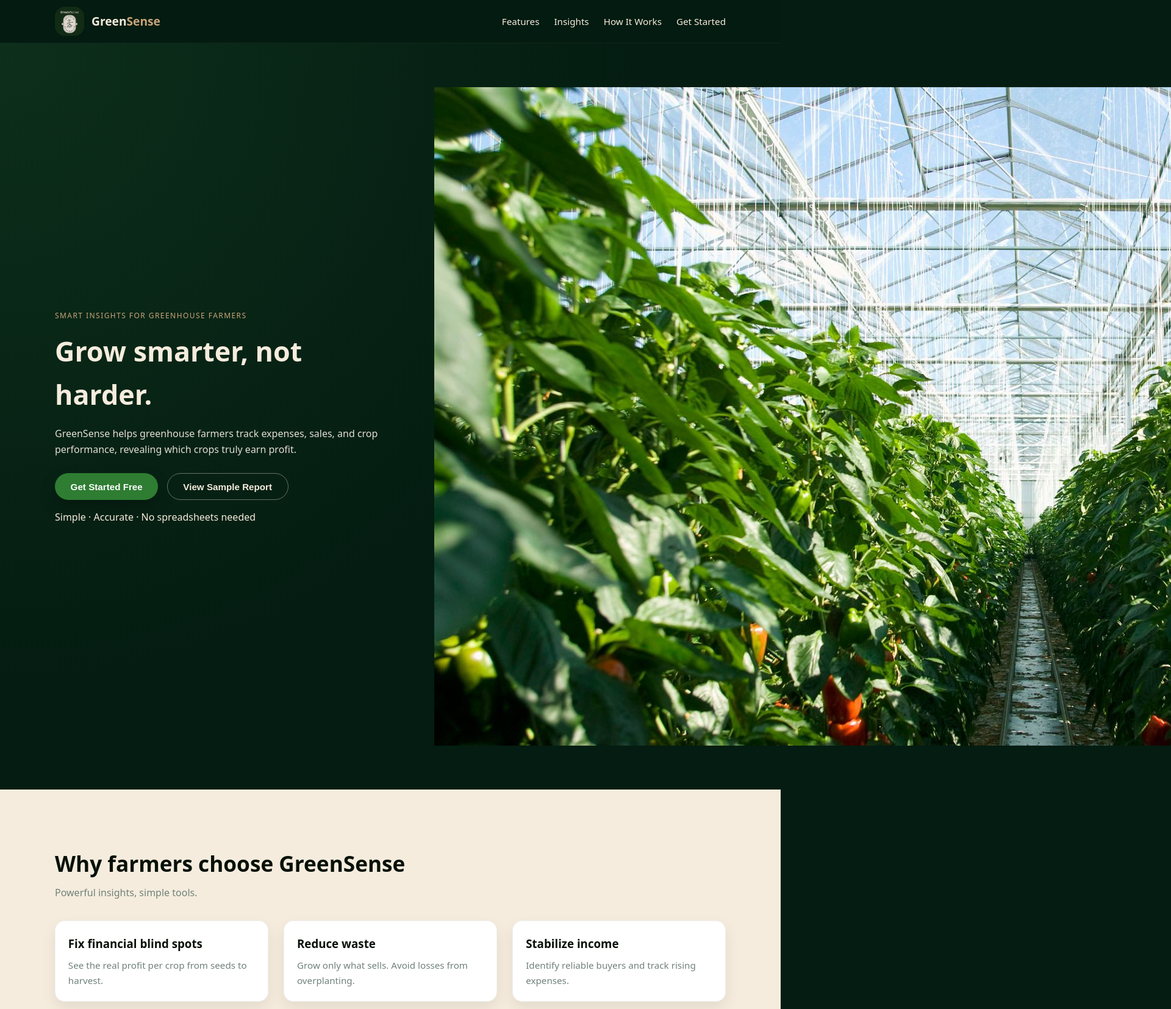
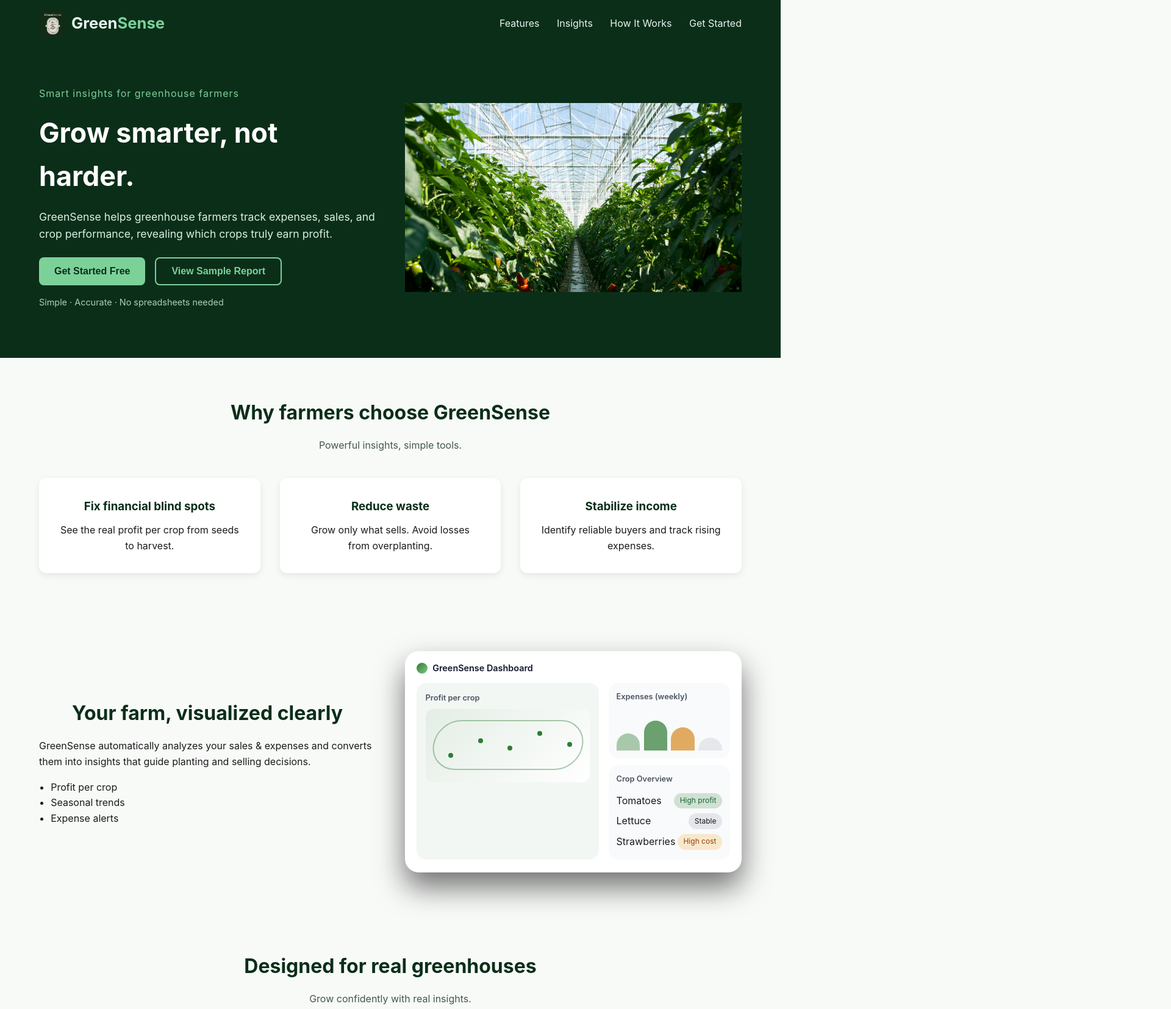
Before and after one commit to Drewww17/GreenSense, a plain HTML site: page index.html in a window 1280 px wide. Shown: the top 1655 px of the page at 61% size, 1920 px wide, since content can reach past the window. Drawn offline with Linux system fonts and the light colour scheme; files whose address does not match are found by name.

Commit message:
Refactor styles and improve layout responsiveness
Refactor global styles, update color variables, and enhance layout responsiveness.

```diff
--- a/style.css
+++ b/style.css
@@ -1,473 +1,428 @@
-/* Global base styles */
-
-:root {
-  --color-bg: #041c11;           /* dark green (page background) */
-  --color-surface: #0d2f1b;      /* card/nav background */
-  --color-cream: #f5ecdd;        /* light cream (text background) */
-  --color-accent: #c8a47a;       /* beige accent from logo */
-  --color-primary: #2e7d32;      /* green buttons */
-  --color-text: #071108;
-  --color-muted: #70827a;
-}
-
-*,
-*::before,
-*::after {
+/* GLOBAL RESETS */
+* {
+  margin: 0;
+  padding: 0;
   box-sizing: border-box;
 }
 
 body {
-  margin: 0;
-  font-family: system-ui, -apple-system, BlinkMacSystemFont, "Segoe UI",
-    sans-serif;
-  background: var(--color-bg);
-  color: var(--color-text);
+  font-family: "Inter", Arial, sans-serif;
+  background: #f8faf8;
+  color: #1a1a1a;
   line-height: 1.6;
 }
 
-/* Layout helpers */
-
-.container {
-  width: min(1100px, 100% - 2.5rem);
-  margin: 0 auto;
+img {
+  max-width: 100%;
+  display: block;
 }
 
+/* CONTAINERS */
+.container {
+  width: 90%;
+  max-width: 1200px;
+  margin: auto;
+}
+
+/* NAVBAR */
+.site-header {
+  background: #0b2e19;
+  padding: 1rem 0;
+  position: sticky;
+  top: 0;
+  z-index: 50;
+}
+
+.nav-container {
+  display: flex;
+  justify-content: space-between;
+  align-items: center;
+}
+
+.brand {
+  display: flex;
+  align-items: center;
+  gap: 0.5rem;
+  text-decoration: none;
+}
+
+.brand-logo {
+  width: 45px;
+}
+
+.brand-name {
+  font-size: 1.6rem;
+  font-weight: 700;
+  color: #e6f4ee;
+}
+
+.brand-name span {
+  color: #7cd199;
+}
+
+.main-nav a {
+  color: #e6f4ee;
+  text-decoration: none;
+  margin-left: 1.5rem;
+  font-size: 1rem;
+  transition: 0.3s;
+}
+
+.main-nav a:hover {
+  color: #7cd199;
+}
+
+/* HERO SECTION */
+.hero {
+  padding: 4rem 0 5rem;
+  background: #0b2e19;
+  color: #fff;
+}
+
+.hero-grid {
+  display: grid;
+  grid-template-columns: 1fr 1fr;
+  gap: 3rem;
+  align-items: center;
+}
+
+.tagline {
+  font-size: 1rem;
+  letter-spacing: 1px;
+  color: #7cd199;
+}
+
+.hero h1 {
+  font-size: 2.8rem;
+  margin: 1rem 0;
+}
+
+.hero-text {
+  color: #d8f0e3;
+  margin-bottom: 1.5rem;
+  font-size: 1.1rem;
+}
+
+.hero-actions {
+  display: flex;
+  gap: 1rem;
+  margin-bottom: 1rem;
+}
+
+.btn {
+  padding: 12px 25px;
+  border-radius: 8px;
+  border: none;
+  cursor: pointer;
+  font-weight: 600;
+  font-size: 1rem;
+}
+
+.btn.primary {
+  background: #7cd199;
+  color: #0b2e19;
+}
+
+.btn.ghost {
+  background: transparent;
+  border: 2px solid #7cd199;
+  color: #7cd199;
+}
+
+.hero-note {
+  font-size: 0.9rem;
+  color: #aacfbf;
+}
+
+/* FEATURES SECTION */
 .section {
   padding: 4rem 0;
 }
 
 .section-title {
-  font-size: clamp(1.8rem, 3vw, 2.2rem);
-  margin-bottom: 0.5rem;
+  text-align: center;
+  font-size: 2rem;
+  margin-bottom: 1rem;
+  color: #0b2e19;
 }
 
 .section-subtitle {
-  margin-top: 0;
-  color: var(--color-muted);
+  text-align: center;
+  margin-bottom: 2.5rem;
+  color: #43584b;
 }
 
-/* Header / nav */
-
-.site-header {
-  position: sticky;
-  top: 0;
-  z-index: 10;
-  background: rgba(4, 28, 17, 0.92);
-  backdrop-filter: blur(10px);
-  border-bottom: 1px solid rgba(255, 255, 255, 0.05);
+.features-grid {
+  display: grid;
+  grid-template-columns: repeat(3, 1fr);
+  gap: 2rem;
 }
 
-.nav-container {
-  display: flex;
-  align-items: center;
-  justify-content: space-between;
-  padding: 0.7rem 0;
+.feature-card {
+  background: #ffffff;
+  padding: 2rem;
+  border-radius: 12px;
+  box-shadow: 0 4px 12px rgba(0, 0, 0, 0.08);
+  text-align: center;
 }
 
-.brand {
-  display: flex;
-  align-items: center;
-  gap: 0.75rem;
-  text-decoration: none;
-  color: var(--color-cream);
+.feature-card h3 {
+  margin-bottom: 0.7rem;
+  color: #0b2e19;
 }
 
-.brand-logo {
-  width: 48px;
-  height: 48px;
-  border-radius: 1rem;
-  object-fit: cover;
-}
-
-.brand-name {
-  font-weight: 700;
-  font-size: 1.2rem;
-}
-
-.brand-name span {
-  color: var(--color-accent);
-}
-
-.main-nav {
-  display: flex;
-  gap: 1.5rem;
-}
-
-.main-nav a {
-  text-decoration: none;
-  color: var(--color-cream);
-  font-size: 0.95rem;
-  position: relative;
-}
-
-.main-nav a::after {
-  content: "";
-  position: absolute;
-  left: 0;
-  bottom: -0.25rem;
-  width: 0;
-  height: 2px;
-  background: var(--color-accent);
-  transition: width 0.2s ease;
-}
-
-.main-nav a:hover::after {
-  width: 100%;
-}
-
-/* Buttons */
-
-.btn {
-  border: none;
-  padding: 0.8rem 1.6rem;
-  border-radius: 999px;
-  font-weight: 600;
-  cursor: pointer;
-  font-size: 0.95rem;
-  transition: transform 0.15s ease, box-shadow 0.15s ease,
-    background 0.15s ease;
-}
-
-.btn.primary {
-  background: var(--color-primary);
-  color: #fff;
-  box-shadow: 0 12px 25px rgba(0, 0, 0, 0.25);
-}
-
-.btn.primary:hover {
-  transform: translateY(-1px);
-  box-shadow: 0 18px 40px rgba(0, 0, 0, 0.35);
-}
-
-.btn.ghost {
-  background: transparent;
-  color: var(--color-cream);
-  border: 1px solid rgba(245, 236, 221, 0.4);
-}
-
-.btn.ghost:hover {
-  background: rgba(245, 236, 221, 0.08);
-}
-
-.btn.large {
-  padding-inline: 2.4rem;
-}
-
-/* HERO */
-
-.hero {
-  background: radial-gradient(circle at top left, #0d2f1b 0, #041c11 60%);
-  color: var(--color-cream);
-  padding: 4.5rem 0 4rem;
-}
-
-.hero-grid {
+/* VISUAL SECTION */
+.visual-grid {
   display: grid;
-  grid-template-columns: minmax(0, 3fr) minmax(0, 2.5fr);
+  grid-template-columns: 1fr 1fr;
   gap: 3rem;
   align-items: center;
 }
 
-.tagline {
-  text-transform: uppercase;
-  letter-spacing: 0.12em;
-  font-size: 0.75rem;
-  color: var(--color-accent);
+.visual-text ul {
+  margin-top: 1rem;
+  margin-left: 1.2rem;
 }
 
-.hero h1 {
-  font-size: clamp(2.2rem, 4vw, 2.8rem);
-  margin: 0.7rem 0 0.8rem;
+.visual-mockup {
+  background: #ffffff;
+  border-radius: 1.4rem;
+  padding: 1rem 1.2rem 1.3rem;
+  box-shadow: 0 24px 48px rgba(0, 0, 0, 0.55);
 }
 
-.hero-text {
-  max-width: 34rem;
-  color: #e1ded5;
+/* DASHBOARD HEADER */
+.dash-header {
+  display: flex;
+  align-items: center;
+  gap: 0.5rem;
+  margin-bottom: 0.8rem;
 }
 
-.hero-actions {
-  display: flex;
-  flex-wrap: wrap;
-  gap: 0.9rem;
-  margin-top: 1.6rem;
+.dash-logo {
+  width: 18px;
+  height: 18px;
+  border-radius: 50%;
+  background: linear-gradient(135deg, #2e7d32, #81c784);
 }
 
-.hero-visual {
-  display: flex;
-  justify-content: flex-end;
+.dash-title {
+  font-size: 0.9rem;
+  font-weight: 600;
+  color: #111827;
 }
 
-.hero-card {
-  background: var(--color-cream);
-  color: var(--color-text);
-  border-radius: 1.5rem;
-  padding: 1.5rem 1.4rem 1.6rem;
-  box-shadow: 0 18px 36px rgba(0, 0, 0, 0.4);
-  max-width: 360px;
+/* DASHBOARD LAYOUT */
+.dash-layout {
+  display: grid;
+  grid-template-columns: minmax(0, 1.5fr) minmax(0, 1fr);
+  gap: 1rem;
 }
 
-.hero-card h2 {
-  margin: 0 0 1rem;
-  font-size: 1.1rem;
+.dash-main {
+  background: #f3f7f4;
+  padding: 0.9rem;
+  border-radius: 1rem;
 }
 
-.hero-stats {
-  display: grid;
-  grid-template-columns: 1fr;
+.dash-label {
+  margin-bottom: 0.5rem;
+  font-size: 0.8rem;
+  font-weight: 600;
+  color: #4b5563;
+}
+
+/* LINE CHART FAKE */
+.dash-chart-line {
+  position: relative;
+  height: 120px;
+  border-radius: 0.8rem;
+  background: linear-gradient(135deg, rgba(46, 125, 50, 0.08), #ffffff);
+}
+
+.dash-chart-line::before {
+  content: "";
+  position: absolute;
+  inset: 18px 12px 20px;
+  border-radius: 999px;
+  border: 2px solid rgba(46, 125, 50, 0.4);
+  transform: skewX(-8deg);
+}
+
+.dash-chart-line .point {
+  position: absolute;
+  width: 8px;
+  height: 8px;
+  border-radius: 50%;
+  background: #2e7d32;
+}
+
+.dash-chart-line .point:nth-child(1) { left: 14%; top: 60%; }
+.dash-chart-line .point:nth-child(2) { left: 32%; top: 40%; }
+.dash-chart-line .point:nth-child(3) { left: 50%; top: 50%; }
+.dash-chart-line .point:nth-child(4) { left: 68%; top: 30%; }
+.dash-chart-line .point:nth-child(5) { left: 86%; top: 45%; }
+
+/* SIDE DASHBOARD */
+.dash-side {
+  display: flex;
+  flex-direction: column;
   gap: 0.7rem;
 }
 
-.stat-card {
-  padding: 0.8rem 0.9rem;
+.dash-card {
+  background: #f9fafb;
+  padding: 0.8rem;
   border-radius: 1rem;
-  font-size: 0.9rem;
 }
 
-.stat-label {
-  margin: 0;
-  color: var(--color-muted);
-  font-size: 0.8rem;
+/* BAR CHART */
+.dash-chart-bars {
+  display: flex;
+  align-items: flex-end;
+  gap: 0.4rem;
+  height: 70px;
 }
 
-.stat-value {
-  margin: 0.2rem 0 0;
-  font-weight: 600;
+.bar {
+  flex: 1;
+  border-radius: 999px 999px 0 0;
+  background: #e5e7eb;
 }
 
-.stat-card.good {
-  background: #e3f3df;
+.bar-1 { height: 40%; background: rgba(46, 125, 50, 0.4); }
+.bar-2 { height: 70%; background: rgba(46, 125, 50, 0.7); }
+.bar-3 { height: 55%; background: rgba(222, 163, 80, 0.9); }
+.bar-4 { height: 30%; }
+
+/* CROP TABLE */
+.dash-table {
+  list-style: none;
+  padding: 0;
+  margin-top: 0.4rem;
 }
 
-.stat-card.warn {
-  background: #fff2d9;
-}
-
-.stat-card.neutral {
-  background: #e7e3da;
-}
-
-/* FEATURES */
-
-.features {
-  background: #f5ecdd;
-}
-
-.features-grid {
-  margin-top: 2rem;
-  display: grid;
-  grid-template-columns: repeat(3, minmax(0, 1fr));
-  gap: 1.6rem;
-}
-
-.feature-card {
-  background: #ffffff;
-  border-radius: 1rem;
-  padding: 1.4rem 1.3rem;
-  box-shadow: 0 10px 24px rgba(0, 0, 0, 0.08);
-  border: 1px solid rgba(0, 0, 0, 0.05);
-}
-
-.feature-card h3 {
-  margin-top: 0;
-  margin-bottom: 0.5rem;
-}
-
-.feature-card p {
-  margin: 0;
-  font-size: 0.95rem;
-  color: var(--color-muted);
-}
-
-/* VISUAL SECTION */
-
-.visual {
-  background: #0b2415;
-  color: var(--color-cream);
-}
-
-.visual-grid {
-  display: grid;
-  grid-template-columns: minmax(0, 1.2fr) minmax(0, 1.3fr);
-  gap: 2.2rem;
-  align-items: center;
-}
-
-.visual-text ul {
-  padding-left: 1.2rem;
-}
-
-.visual-text li {
-  margin-bottom: 0.5rem;
-}
-
-/* Fake dashboard card */
-
-.visual-card {
-  background: var(--color-cream);
-  border-radius: 1.4rem;
-  padding: 1rem;
-  box-shadow: 0 18px 32px rgba(0, 0, 0, 0.45);
-}
-
-.visual-header {
-  display: flex;
-  gap: 0.3rem;
-  margin-bottom: 0.7rem;
-}
-
-.visual-header span {
-  width: 0.6rem;
-  height: 0.6rem;
-  border-radius: 999px;
-  background: #d0d7de;
-}
-
-.visual-body {
-  background: linear-gradient(135deg, #e8f5e9, #ffffff);
-  border-radius: 1.1rem;
-  padding: 1rem;
-}
-
-.visual-chart {
-  height: 110px;
-  border-radius: 0.8rem;
-  background: repeating-linear-gradient(
-      135deg,
-      rgba(46, 125, 50, 0.1),
-      rgba(46, 125, 50, 0.1) 6px,
-      rgba(255, 255, 255, 0.7) 6px,
-      rgba(255, 255, 255, 0.7) 12px
-    );
-  margin-bottom: 0.9rem;
-}
-
-.visual-rows .row {
+.dash-table li {
   display: flex;
   justify-content: space-between;
-  font-size: 0.9rem;
-  margin-bottom: 0.4rem;
+  padding: 0.25rem 0;
 }
 
 .pill {
-  padding: 0.1rem 0.6rem;
+  padding: 0.15rem 0.6rem;
   border-radius: 999px;
-  font-size: 0.78rem;
-  background: rgba(0, 0, 0, 0.08);
+  font-size: 0.75rem;
+  background: rgba(107, 114, 128, 0.15);
 }
 
-.pill.good {
-  background: rgba(46, 125, 50, 0.18);
-  color: #1b5e20;
+.pill-good {
+  background: rgba(46, 125, 50, 0.2);
+  color: #166534;
 }
 
-.pill.warn {
-  background: rgba(255, 193, 7, 0.22);
-  color: #8a6d1c;
+.pill-warn {
+  background: rgba(245, 158, 11, 0.2);
+  color: #92400e;
+}
+
+/* GALLERY */
+.gallery-grid {
+  display: grid;
+  grid-template-columns: repeat(3, 1fr);
+  gap: 2rem;
+}
+
+.gallery figcaption {
+  margin-top: 0.5rem;
+  text-align: center;
+  color: #43584b;
 }
 
 /* INFO SECTION */
-
-.info {
-  background: #f5ecdd;
-}
-
 .info-grid {
   display: grid;
-  grid-template-columns: minmax(0, 1.5fr) minmax(0, 1fr);
+  grid-template-columns: 2fr 1fr;
   gap: 2rem;
-}
-
-.steps {
-  padding-left: 1.2rem;
-  margin-top: 1rem;
+  align-items: start;
 }
 
 .info-box {
   background: #ffffff;
+  padding: 1.5rem;
   border-radius: 1rem;
-  padding: 1.6rem 1.4rem;
-  box-shadow: 0 10px 24px rgba(0, 0, 0, 0.08);
+  box-shadow: 0 4px 14px rgba(0, 0, 0, 0.08);
+}
+
+.steps {
+  margin-left: 1.2rem;
 }
 
 /* CTA SECTION */
-
-.cta-final {
-  background: linear-gradient(135deg, #0b2415, #305c38);
-  color: var(--color-cream);
+.cta {
+  background: #0b2e19;
+  color: #fff;
+  text-align: center;
 }
 
 .cta-inner {
   display: flex;
+  justify-content: space-between;
   align-items: center;
-  justify-content: space-between;
-  gap: 1.5rem;
 }
 
-.cta-inner h2 {
-  margin-top: 0;
+.btn.large {
+  padding: 15px 35px;
+  font-size: 1.1rem;
+  margin-top: 1rem;
 }
 
 /* FOOTER */
-
 .site-footer {
-  background: #020b06;
-  color: #d6dcd4;
-  padding-top: 2.5rem;
+  background: #0b2e19;
+  color: #e8f5ee;
+  padding: 2rem 0;
 }
 
 .footer-grid {
   display: grid;
-  grid-template-columns: repeat(3, minmax(0, 1fr));
-  gap: 1.8rem;
-  font-size: 0.9rem;
+  grid-template-columns: repeat(3, 1fr);
+  gap: 2rem;
+}
+
+.footer-brand {
+  font-size: 1.5rem;
+  font-weight: 700;
 }
 
 .footer-brand span {
-  color: var(--color-accent);
+  color: #7cd199;
 }
 
 .footer-bottom {
   text-align: center;
-  font-size: 0.8rem;
-  padding: 1rem 0 1.5rem;
-  margin: 0;
-  color: #8f9c94;
+  margin-top: 1.5rem;
+  font-size: 0.9rem;
 }
 
-/* Responsive media queries */
-
+/* RESPONSIVE */
 @media (max-width: 900px) {
   .hero-grid,
   .visual-grid,
   .info-grid,
-  .footer-grid {
-    grid-template-columns: 1fr;
-  }
-
-  .hero-visual {
-    justify-content: flex-start;
+  .features-grid,
+  .gallery-grid,
+  .footer-grid,
+  .cta-inner {
+    grid-template-columns: 1fr !important;
   }
 
   .cta-inner {
+    text-align: center;
     flex-direction: column;
-    align-items: flex-start;
   }
 
-  .features-grid {
-    grid-template-columns: repeat(2, minmax(0, 1fr));
+  .hero-media {
+    order: -1;
+    margin-bottom: 2rem;
   }
 }
-
-@media (max-width: 700px) {
-  .main-nav {
-    display: none; /* keep simple for this activity */
-  }
-
-  .features-grid {
-    grid-template-columns: 1fr;
-  }
-
-  .hero {
-    padding-top: 3.5rem;
-  }
-}
```
